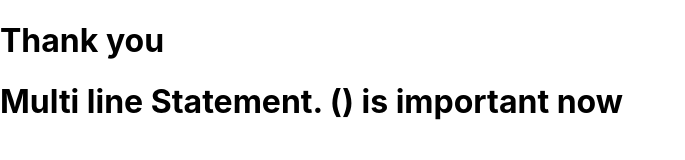
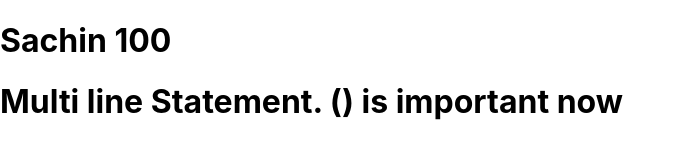
Before and after one commit to july-2021/day5-react-app, a React (Create React App) app: page / in a window 1280 px wide. Shown: the top 160 px of the page, without its empty margins (0-685 px from the left). Built offline with nearby package versions, Linux system fonts and the light colour scheme.

Commit message:
working with variable.

```diff
--- a/src/App.js
+++ b/src/App.js
@@ -5,9 +5,17 @@
 // JSX must be wrapped within () if it is multiline
 // JSX can have only one PARENT tag.
 function App() {
+  let id = 100;
+  let name = "Sachin";
+
+  // VIEW => That is getting render in the browser.
+  // INSIDE THE HTML you can access the JS VARIABLE.
+  // using the {} you can write ANY JAVASCRIPT PROGRAM.
   return (
     <div>
-      <h1>Thank you</h1>
+      <h1>
+        {name} {id}
+      </h1>
       <h1>Multi line Statement. () is important now</h1>
     </div>
   );
```
